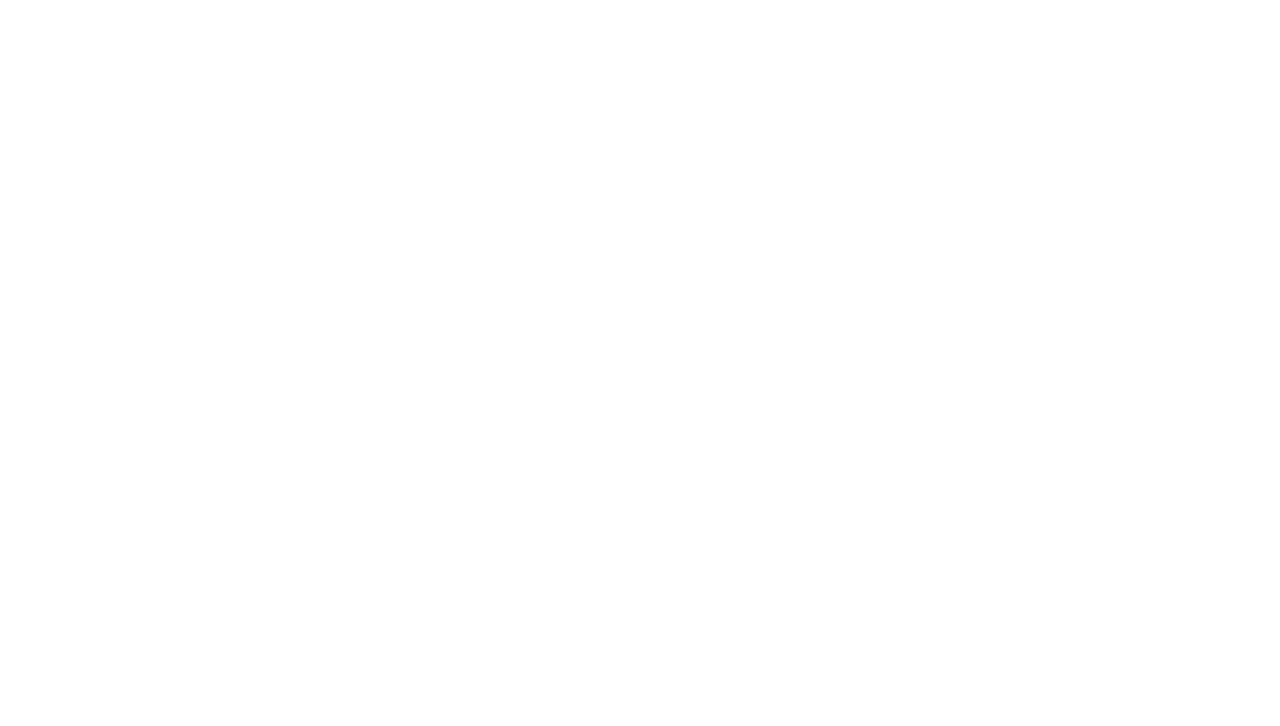
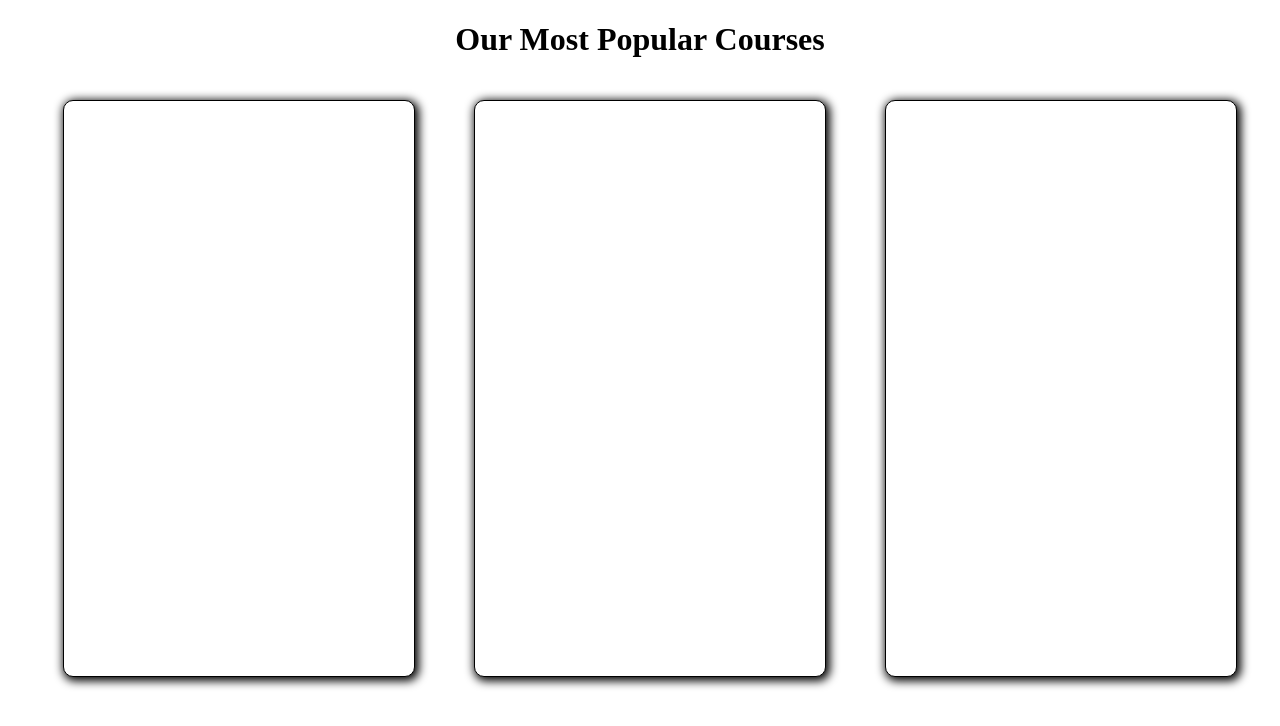
Before and after one commit to AkashLohar718/assignment-10, a plain HTML site: page index.html in a window 1280 px wide. Drawn offline with Linux system fonts and the light colour scheme.

Commit message:
cards created

```diff
--- a/index.html
+++ b/index.html
@@ -2,8 +2,33 @@
 <html>
 <head>
     <title>Course Cards</title>
+    <style>
+        .card
+        {display: inline-block;
+            height: 575px;
+            width:350px ;
+            border: 1px solid black;
+            border-radius: 10px;
+            background-color:#fff;
+            margin: 20px 0px 15px 55px;
+            padding: 0px;
+            box-shadow:2px 2px 10px 2px;
+        }
+    </style>
 </head>
 <body>
+    <h1 style="text-align: center;">Our Most Popular Courses</h1>
+    <div class="card">
+
+    </div>
+
+    <div class="card">
+
+    </div>
+
+    <div class="card">
+
+    </div>
 
 </body>
 </html>
```
